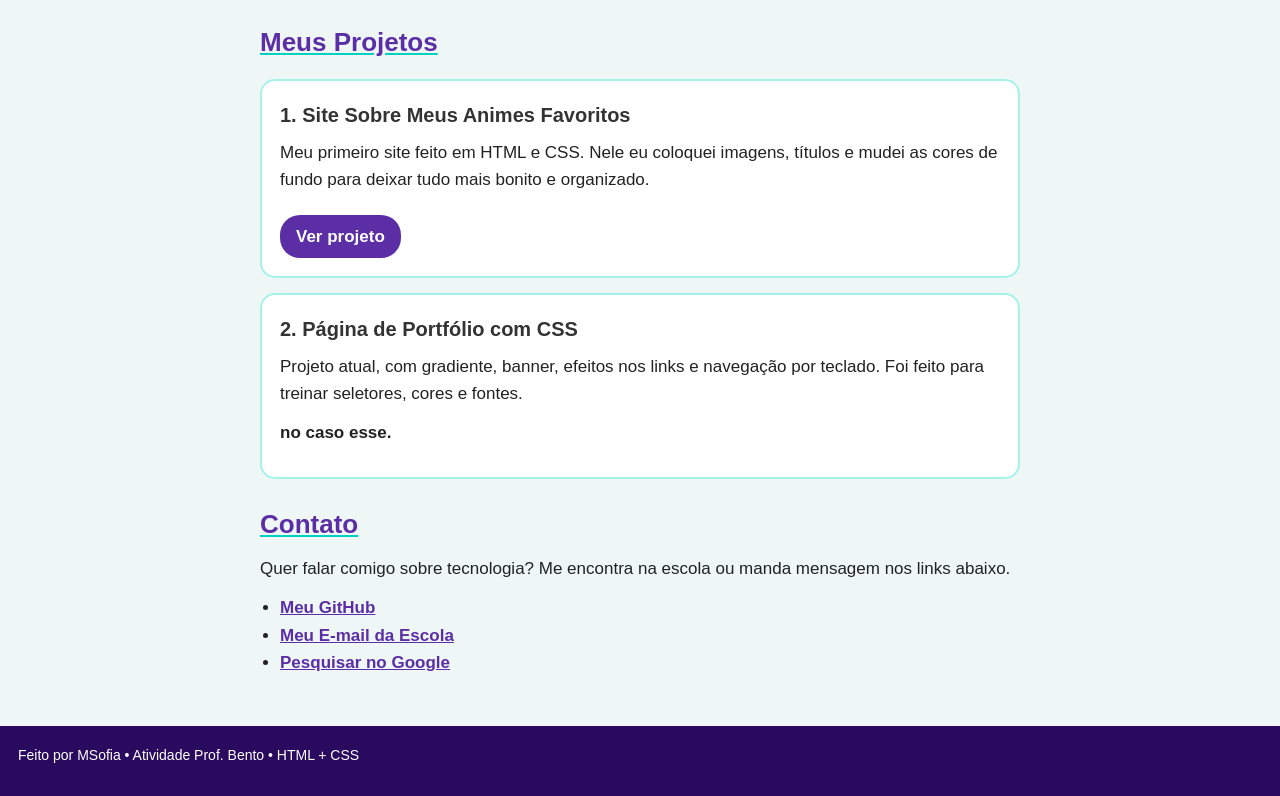
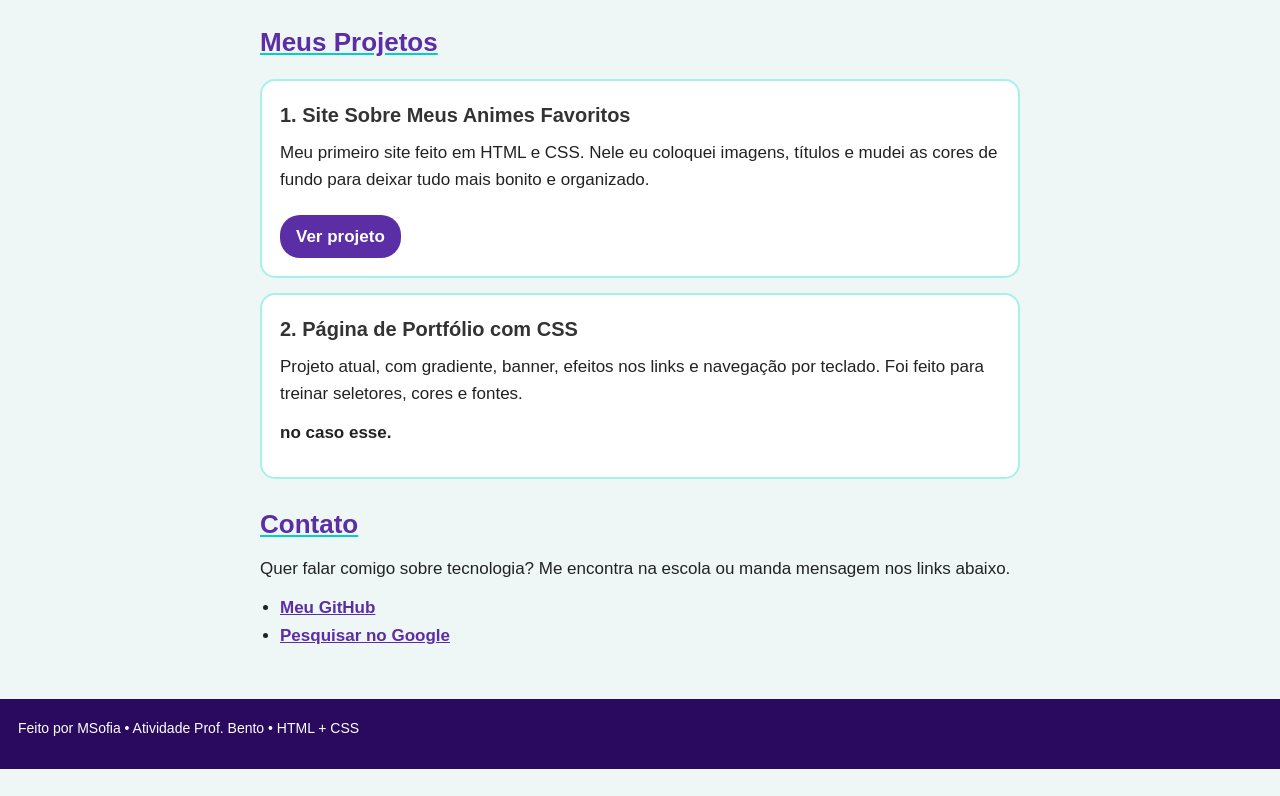
Before and after one commit to msfia08-sam/Atividade-css, a plain HTML site: page index.html in a window 1280 px wide. Shown: the part 732-1528 px from the top of the page. After the commit the page ends 1501 px from the top, so only its background shows below. Drawn offline with Linux system fonts and the light colour scheme.

Commit message:
mudancas no html

```diff
--- a/index.html
+++ b/index.html
@@ -52,7 +52,6 @@
       <p>Quer falar comigo sobre tecnologia? Me encontra na escola ou manda mensagem nos links abaixo.</p>
       <ul>
         <li><a href="https://github.com/msfia08-sam"target="_blank">Meu GitHub</a></li>
-        <li><a href="maria.araujo2362@aluno.ce.gov.br"target="_blank">Meu E-mail da Escola</a></li>
         <li><a href="https://www.google.com" target="_blank">Pesquisar no Google</a></li>
       </ul>
     </section>
```
